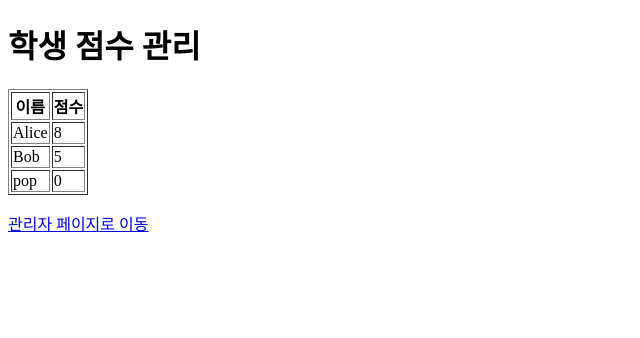
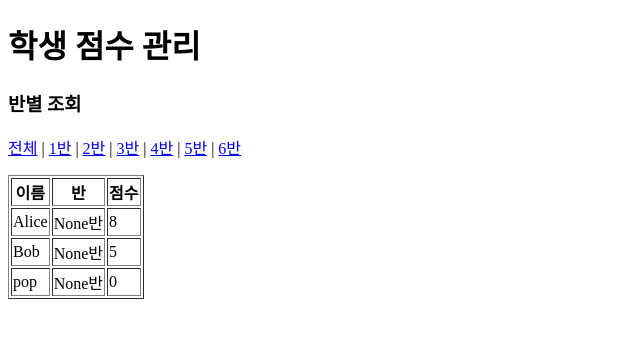
Before and after one commit to sejink88/flask-student-app, a Flask app: page / in a window 1280 px wide. Shown: the top 338 px of the page, without its empty margins (0-640 px from the left). Run offline with Flask 2, Linux system fonts and the light colour scheme; data comes from the database, SQL or seed files in the repository.

Commit message:
Add class management feature

```diff
--- a/app.py
+++ b/app.py
@@ -1,7 +1,8 @@
-from flask import Flask, request, jsonify, render_template
+from flask import Flask, request, jsonify, render_template, redirect, url_for, session
 from flask_sqlalchemy import SQLAlchemy
 
 app = Flask(__name__)
+app.secret_key = "supersecretkey"  # 🔒 관리자 로그인 보안 키
 app.config['SQLALCHEMY_DATABASE_URI'] = 'sqlite:///students.db'
 app.config['SQLALCHEMY_TRACK_MODIFICATIONS'] = False
 db = SQLAlchemy(app)
@@ -9,22 +10,65 @@
 class Student(db.Model):
     id = db.Column(db.Integer, primary_key=True)
     name = db.Column(db.String(100), nullable=False)
+    class_number = db.Column(db.Integer, nullable=False)  # 반 추가
     points = db.Column(db.Integer, default=0)
 
 with app.app_context():
     db.create_all()
 
-# 📌 학생 점수 확인 페이지 (학생용)
+# 📌 학생 점수 확인 페이지 (전체 조회)
 @app.route('/')
 def index():
     students = Student.query.all()
-    return render_template('index.html', students=students, admin=False)
+    return render_template('index.html', students=students, admin=False, selected_class=None)
 
-# 📌 관리자 점수 수정 페이지 (관리자용)
+# 📌 반별 조회 페이지
+@app.route('/class/<int:class_number>')
+def class_students(class_number):
+    students = Student.query.filter_by(class_number=class_number).all()
+    return render_template('index.html', students=students, admin=False, selected_class=class_number)
+
+# 📌 관리자 로그인 페이지
+@app.route('/admin-login', methods=['GET', 'POST'])
+def admin_login():
+    if request.method == 'POST':
+        password = request.form.get("password")
+        if password == "admin123":  # 🔒 관리자 암호 (변경 가능)
+            session['admin'] = True
+            return redirect(url_for('admin'))
+        else:
+            return "잘못된 비밀번호입니다. <a href='/admin-login'>다시 시도</a>"
+
+    return render_template('admin_login.html')
+
+# 📌 관리자 페이지 (로그인 필요)
 @app.route('/admin')
 def admin():
+    if not session.get('admin'):
+        return redirect(url_for('admin_login'))  # 로그인 안 했으면 로그인 페이지로 이동
+
     students = Student.query.all()
-    return render_template('index.html', students=students, admin=True)
+    return render_template('index.html', students=students, admin=True, selected_class=None)
+
+# 📌 관리자 로그아웃 기능
+@app.route('/admin-logout')
+def admin_logout():
+    session.pop('admin', None)
+    return redirect(url_for('index'))
+
+# 📌 새로운 학생 추가 API
+@app.route('/add-student', methods=['POST'])
+def add_student():
+    if not session.get('admin'):
+        return redirect(url_for('admin_login'))  # 관리자만 학생 추가 가능
+
+    name = request.form.get("name")
+    class_number = request.form.get("class_number")  # 반 정보 가져오기
+    if name and class_number:
+        new_student = Student(name=name, class_number=int(class_number), points=0)
+        db.session.add(new_student)
+        db.session.commit()
+    return redirect(url_for('admin'))
 
 # 📌 특정 학생 점수 조회 API
 @app.route('/student/<int:student_id>', methods=['GET'])
@@ -32,7 +76,7 @@
     student = Student.query.get(student_id)
     if not student:
         return jsonify({'error': 'Student not found'}), 404
-    return jsonify({'name': student.name, 'points': student.points})
+    return jsonify({'name': student.name, 'points': student.points, 'class_number': student.class_number})
 
 # 📌 점수 추가 API
 @app.route('/student/<int:student_id>/add', methods=['POST'])
--- a/templates/index.html
+++ b/templates/index.html
@@ -22,9 +22,38 @@
 </head>
 <body>
     <h1>학생 점수 관리</h1>
+
+    <h3>반별 조회</h3>
+    <p>
+        <a href="/">전체</a> |
+        <a href="/class/1">1반</a> |
+        <a href="/class/2">2반</a> |
+        <a href="/class/3">3반</a> |
+        <a href="/class/4">4반</a> |
+        <a href="/class/5">5반</a> |
+        <a href="/class/6">6반</a>
+    </p>
+
+    {% if admin %}
+    <h3>새로운 학생 추가</h3>
+    <form action="/add-student" method="POST">
+        <input type="text" name="name" placeholder="학생 이름 입력" required>
+        <select name="class_number" required>
+            <option value="1">1반</option>
+            <option value="2">2반</option>
+            <option value="3">3반</option>
+            <option value="4">4반</option>
+            <option value="5">5반</option>
+            <option value="6">6반</option>
+        </select>
+        <button type="submit">학생 추가</button>
+    </form>
+    {% endif %}
+
     <table border="1">
         <tr>
             <th>이름</th>
+            <th>반</th>
             <th>점수</th>
             {% if admin %}
             <th>관리</th>
@@ -33,23 +62,16 @@
         {% for student in students %}
         <tr>
             <td>{{ student.name }}</td>
+            <td>{{ student.class_number }}반</td>
             <td>{{ student.points }}</td>
             {% if admin %}
             <td>
                 <button onclick="updatePoints({{ student.id }}, 'add', 1)">+1</button>
                 <button onclick="updatePoints({{ student.id }}, 'subtract', 1)">-1</button>
-                <button onclick="updatePoints({{ student.id }}, 'add', 5)">+5</button>
-                <button onclick="updatePoints({{ student.id }}, 'subtract', 5)">-5</button>
             </td>
             {% endif %}
         </tr>
         {% endfor %}
     </table>
-
-    {% if admin %}
-    <p><a href="/">학생 페이지로 이동</a></p>
-    {% else %}
-    <p><a href="/admin">관리자 페이지로 이동</a></p>
-    {% endif %}
 </body>
 </html>
```
